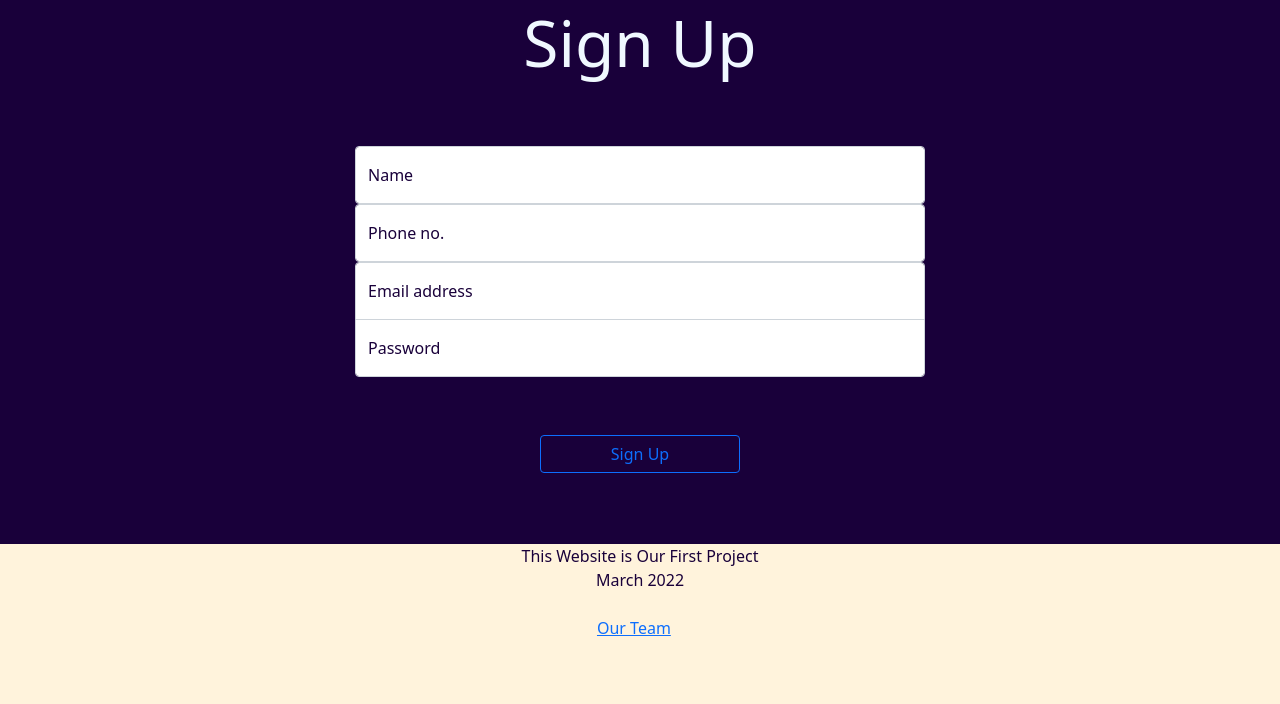
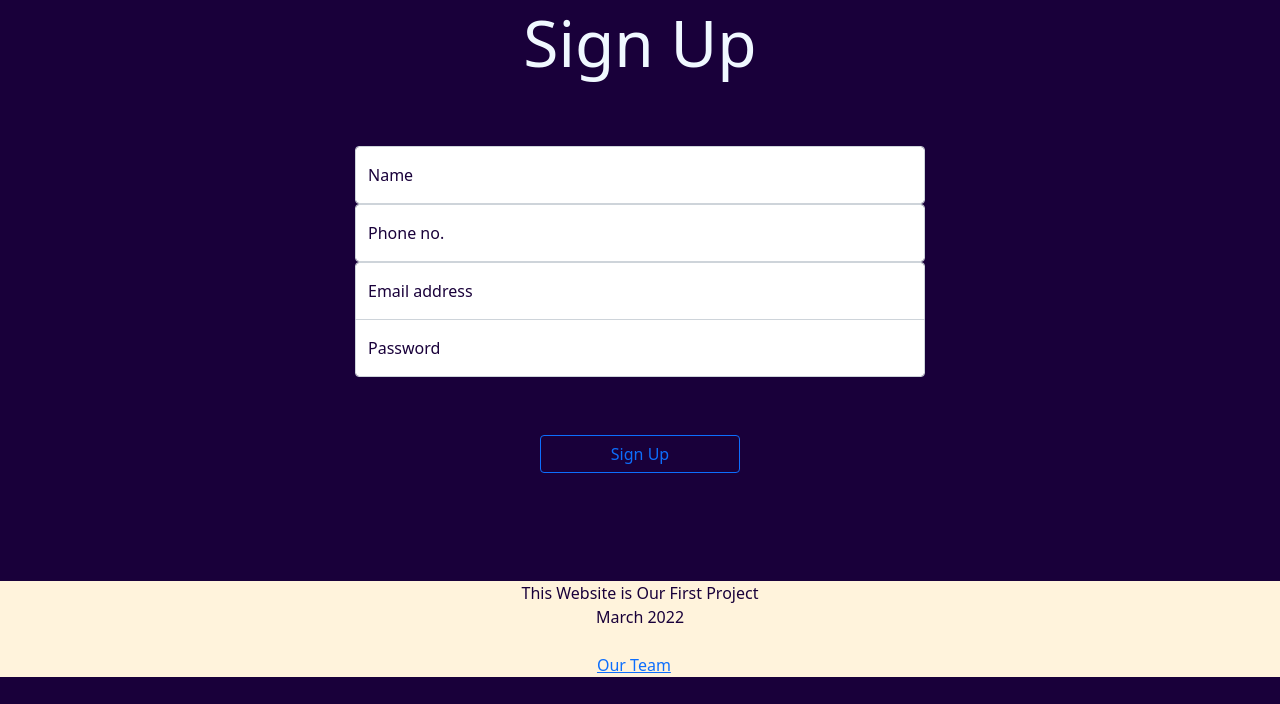
Before and after one commit to asmit203/project-diabetes, a Flask app: page /sign_up in a window 1280 px wide. Shown: the part 123-827 px from the top of the page. After the commit the page ends 800 px from the top, so only its background shows below. Run offline with Flask 2, Linux system fonts and the light colour scheme.

Commit message:
UI corrected

```diff
--- a/static/css/check.css
+++ b/static/css/check.css
@@ -3,6 +3,7 @@
     margin-top: 40px;
     color:white;
     font-size: 25px;
+    margin-bottom:20%;
 }
 .form-head
 {
@@ -59,7 +60,7 @@
 
   @media screen and (max-width: 1000px)
   {
-    body
+   form
     {
       font-size: 45px;
     }
--- a/static/css/log_in.css
+++ b/static/css/log_in.css
@@ -28,6 +28,7 @@
   max-width: 600px;
   padding: 15px;
   margin: auto;
+  margin-bottom:10%;
 }
 
 .form-signin .checkbox {
--- a/static/css/sign_up.css
+++ b/static/css/sign_up.css
@@ -1,6 +1,7 @@
 .container{
     color:aliceblue;
     width:50%;
+
   }
   .form-head
   {
@@ -8,3 +9,7 @@
     text-align: center;
     margin: 10%;
   }
+  .form-signin
+  {
+
+  }
--- a/static/css/styles.css
+++ b/static/css/styles.css
@@ -13,10 +13,13 @@
 footer{
     background-color: rgb(255, 243, 220);
     text-align: center;
-    height:20%;
+
     width:100%;
     margin-bottom: 0px;
     color:rgb(25, 0, 58);
+    position: fixed;
+  left: 0;
+  bottom: 0;
 }
 
 @media screen and (max-width: 1000px)
--- a/static/css/teams.css
+++ b/static/css/teams.css
@@ -15,6 +15,7 @@
 
 	min-height: 100vh;
 	margin: 0;
+	margin-bottom: 10%;
 }
 
 h3 {
--- a/templates/base.html
+++ b/templates/base.html
@@ -9,6 +9,8 @@
     <link rel="preconnect" href="https://fonts.googleapis.com">
     <link rel="preconnect" href="https://fonts.gstatic.com" crossorigin>
     <link href="https://fonts.googleapis.com/css2?family=Varela+Round&display=swap" rel="stylesheet">
+    <link rel="stylesheet" href="https://cdnjs.cloudflare.com/ajax/libs/font-awesome/4.7.0/css/font-awesome.min.css">
+
 </head>
 
 <body>
```
